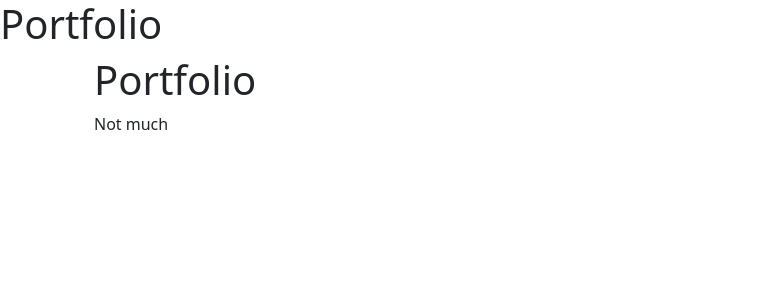
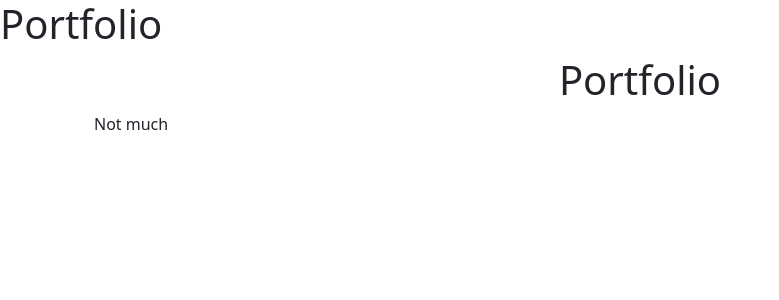
Before and after one commit to leojamesstrong/leojamesstrong.github.io, a Jekyll site: the page built from portfolio.html, in a window 1280 px wide. Shown: the top 300 px of the page, without its empty margins (0-779 px from the left). Built offline with Jekyll 4.4.1, drawn with Linux system fonts in a browser that asks for light colours; the repository's description, which GitHub fills in, is left out.

Commit message:
Centered headings

```diff
--- a/about.html
+++ b/about.html
@@ -5,7 +5,7 @@ title: About Me/Resume
 <!DOCTYPE html>
 <html>
   <body>
-    <h1>About</h1>
+    <h1 class="text-center">About</h1>
     <p>Hello! My name is Leo Strong. I'm an Information Science major at the University of Colorado Boulder.</p>
   </body>
 </html>
--- a/contact.html
+++ b/contact.html
@@ -5,7 +5,7 @@ title: Contact Info
 <!DOCTYPE html>
 <html>
   <body>
-    <h1>Contact</h1>
+    <h1 class="text-center">Contact</h1>
     <p><a href="mailto:last9220@colorado.edu">Email</a></p>
     <p><a href="https://github.com/leojamesstrong" target="_blank">GitHub</a></p>
   </body>
--- a/portfolio.html
+++ b/portfolio.html
@@ -5,7 +5,7 @@ title: Portfolio
 <!DOCTYPE html>
 <html>
   <body>
-    <h1>Portfolio</h1>
+    <h1 class="text-center">Portfolio</h1>
     <p>Not much</p>
   </body>
 </html>
```
